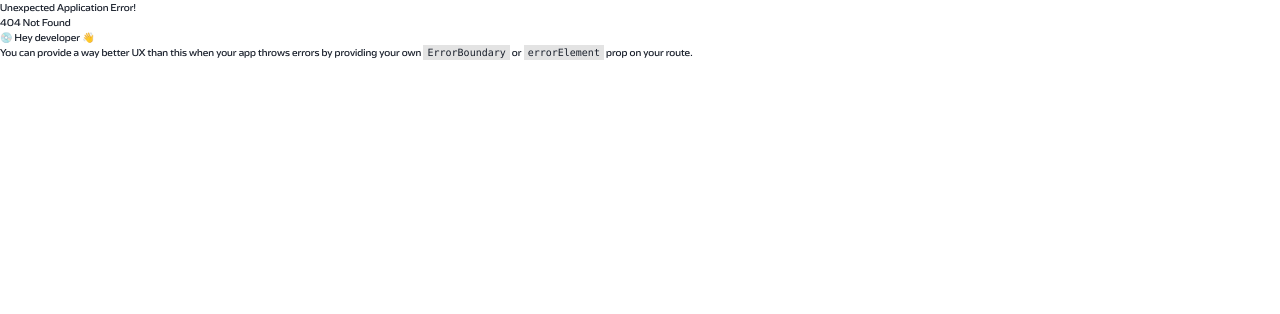
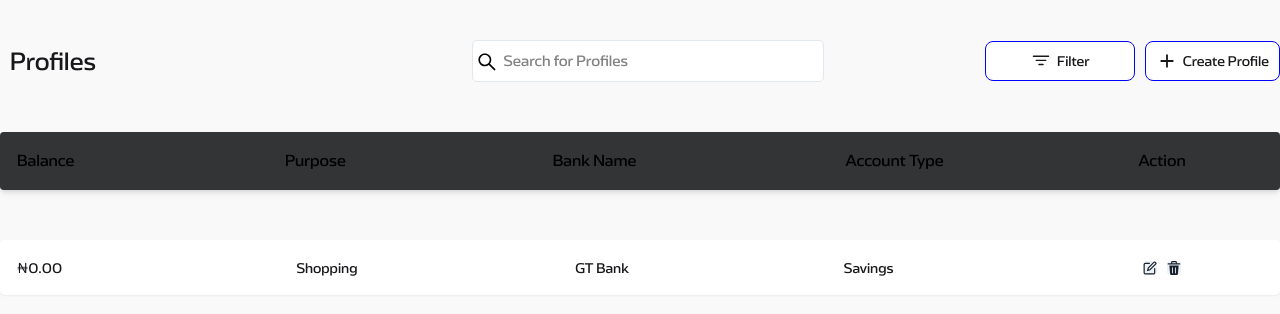
Before and after one commit to ichere/salesManagementFE, a React (Vite) app: page /sales in a window 1280 px wide. Before the commit this address had no page. Shown: the top 314 px of the page. Built offline with nearby package versions, Linux system fonts and the light colour scheme.

Commit message:
creation of the sales page

```diff
--- a/package.json
+++ b/package.json
@@ -10,6 +10,7 @@
     "preview": "vite preview"
   },
   "dependencies": {
+    "@chakra-ui/icons": "^2.1.1",
     "@chakra-ui/react": "^2.8.2",
     "dayjs": "^1.11.11",
     "react": "^18.2.0",
--- /dev/null
+++ b/src/components/DeleteModal.tsx
@@ -0,0 +1,39 @@
+import {
+    Button,
+    Modal,
+    ModalOverlay,
+    ModalContent,
+    ModalHeader,
+    ModalBody,
+    ModalFooter,
+} from "@chakra-ui/react";
+
+interface DeleteModalProps {
+    isOpen: boolean;
+    onClose: () => void;
+    onDelete: () => void;
+}
+
+const DeleteModal: React.FC<DeleteModalProps> = ({
+    isOpen,
+    onClose,
+    onDelete,
+}) => {
+    return (
+      <Modal isOpen={isOpen} onClose={onClose} isCentered>
+        <ModalOverlay />
+        <ModalContent>
+          <ModalHeader textAlign="center">Want to Delete?</ModalHeader>
+          <ModalBody textAlign="center">
+            <Button colorScheme="red" mr={3} onClick={onDelete}>
+              Yes
+            </Button>
+            <Button onClick={onClose}>No</Button>
+          </ModalBody>
+          <ModalFooter />
+        </ModalContent>
+      </Modal>
+    );
+};
+
+export default DeleteModal;
--- /dev/null
+++ b/src/components/sales/SalesModal.tsx
@@ -0,0 +1,102 @@
+import React, { useState } from "react";
+import {
+  Modal,
+  ModalOverlay,
+  ModalContent,
+  ModalHeader,
+  ModalFooter,
+  ModalBody,
+  ModalCloseButton,
+  Button,
+  FormControl,
+  FormLabel,
+  Input,
+} from "@chakra-ui/react";
+
+type SalesModalProps = {
+  isOpen: boolean;
+  onClose: () => void;
+  isEditing: boolean;
+//   onSave: () => void;
+};
+
+const SalesModal: React.FC<SalesModalProps> = ({
+  isOpen,
+  onClose,
+    isEditing,
+}) => {
+  const [balance, setBalance] = useState("");
+  const [purpose, setPurpose] = useState("");
+  const [bankName, setBankName] = useState("");
+  const [accountType, setAccountType] = useState("");
+
+  return (
+    <Modal isOpen={isOpen} onClose={onClose} isCentered>
+      <ModalOverlay />
+      <ModalContent>
+        <ModalHeader>{isEditing ? "Add Sales" : "Edit Sales"}</ModalHeader>
+        <ModalCloseButton />
+        <ModalBody>
+          <FormControl>
+            <FormLabel>Balance</FormLabel>
+            <Input
+              value={balance}
+              onChange={(e: {
+                target: { value: React.SetStateAction<string> };
+              }) => setBalance(e.target.value)}
+            />
+          </FormControl>
+
+          <FormControl>
+            <FormLabel>Purpose</FormLabel>
+            <Input
+              value={purpose}
+              onChange={(e: {
+                target: { value: React.SetStateAction<string> };
+              }) => setPurpose(e.target.value)}
+            />
+          </FormControl>
+          <FormControl>
+            <FormLabel>Bank Name</FormLabel>
+            <Input
+              value={bankName}
+              onChange={(e: {
+                target: { value: React.SetStateAction<string> };
+              }) => setBankName(e.target.value)}
+            />
+          </FormControl>
+          <FormControl>
+            <FormLabel>Account Type</FormLabel>
+            <Input
+              value={accountType}
+              onChange={(e: {
+                target: { value: React.SetStateAction<string> };
+              }) => setAccountType(e.target.value)}
+            />
+          </FormControl>
+        </ModalBody>
+        <ModalFooter>
+          {isEditing ? (
+            <Button colorScheme="blue" mr={3} onClick={onClose}>
+              Cancel
+            </Button>
+          ) : null}
+          <Button variant="outline" onClick={onClose}>
+            Close
+          </Button>
+          {isEditing ? (
+            <Button colorScheme="blue" ml={3}>
+              Save
+            </Button>
+          ) : (
+            <Button colorScheme="blue" ml={3}>
+              Save
+            </Button>
+          )}
+        </ModalFooter>
+      </ModalContent>
+    </Modal>
+  );
+};
+
+export default SalesModal;
--- /dev/null
+++ b/src/components/sales/SalesTableHead.tsx
@@ -0,0 +1,41 @@
+import { Flex, Text } from '@chakra-ui/react'
+import { TABLE_HEAD_FONT } from '../../constants/appConstants'
+
+export const SalesTableHead = () => {
+  return (
+    <Flex
+      width="100%"
+      p={["1.4rem", "1.4rem", "1.7rem"]}
+      px={[".8rem", "1rem", "1.7rem"]}
+      fontSize={TABLE_HEAD_FONT}
+      align="center"
+      justify="space-between"
+      textAlign="left"
+      bgColor="#333436"
+      borderRadius="md"
+      boxShadow="md"
+    >
+      <Flex gap="1rem" width={["35%", "33%", "20%"]}>
+        <Text width={["100%", "100%", "100%"]} textAlign="left">
+          Balance
+        </Text>
+      </Flex>
+      <Text width={["35%", "33%", "20%"]} px={["1rem", "1rem", "0"]}>
+        Purpose
+      </Text>
+      <Text width={["22%", "33%", "22%"]} textAlign="left">
+        Bank Name
+      </Text>
+      <Text width={["33%", "33%", "22%"]} display={["none", "none", "block"]}>
+        Account Type
+      </Text>
+
+      <Text
+        width={["20rem", "20rem", "10%"]}
+        display={["none", "none", "block"]}
+      >
+        Action
+      </Text>
+    </Flex>
+  )
+}
--- /dev/null
+++ b/src/components/sales/SalesTableRow.tsx
@@ -0,0 +1,114 @@
+import { Flex, IconButton, Text, useColorModeValue } from "@chakra-ui/react"
+import { TABLE_BODY_FONT } from "../../constants/appConstants"
+import { useState } from "react";
+import { COLOURS } from "../../constants/colours";
+import { DeleteIcon, EditIcon } from "@chakra-ui/icons";
+import SalesModal from "./SalesModal";
+import DeleteModal from "../DeleteModal";
+import { formatToNaira } from "../../utils/numberFormat";
+
+
+export const SalesTableRow = () => {
+    const tableBg = useColorModeValue(COLOURS.white, COLOURS.tableDark);
+    const appTextColor = useColorModeValue(COLOURS.darkGrey, COLOURS.ivory);
+    const [isDeleteModalOpen, setIsDeleteModalOpen] = useState(false);
+    const [isProfileModalOpen, setIsProfileModalOpen] = useState(false);
+
+  const handleDelete = () => {
+    // Your delete logic here
+    setIsDeleteModalOpen(false);
+  };
+  return (
+    <Flex
+      minWidth="100%"
+      textAlign="left"
+      justify="space-between"
+      p={["1.4rem", "1.4rem", "1.7rem"]}
+      px={[".8rem", "1rem", "1.7rem"]}
+      fontSize={TABLE_BODY_FONT}
+      align="center"
+      borderRadius=".5rem"
+      bg={tableBg}
+      color={appTextColor}
+      shadow="sm"
+      mb="1.1rem"
+      cursor={"pointer"}
+    >
+      <style>{`
+
+      .css-c7p0e4{
+        background: #F9F9F9
+
+      }
+
+      `}</style>
+      <Flex
+        gap="1rem"
+        textAlign={"left"}
+        width={["38%", "33%", "26%"]}
+        align="center"
+      >
+        <Text isTruncated width={["100%", "100%", "100%"]}>
+          {formatToNaira(0 ?? 0) || "--"}
+        </Text>
+      </Flex>
+      <Text
+        width={["36%", "34%", "25%"]}
+        isTruncated
+        px={["1rem", "1rem", "0"]}
+      >
+        Shopping
+      </Text>
+
+      <Text ml={"1rem"} color={appTextColor} width={["22%", "33%", "25%"]}>
+        GT Bank
+      </Text>
+
+      <Text
+        textAlign="left"
+        width={["20rem", "100%", "25%"]}
+        display={["none", "none", "block"]}
+      >
+        Savings
+      </Text>
+
+      <Flex
+        width={["20rem", "20rem", "14%"]}
+        display={["none", "none", "flex"]}
+      >
+        <Text
+          ml={"3rem"}
+          color={appTextColor}
+          display="flex"
+          gap={["2rem", "2rem", "1rem"]}
+        >
+          <IconButton
+            icon={<EditIcon />}
+            aria-label="Edit Profile"
+            size="m"
+            onClick={() => setIsProfileModalOpen(true)}
+          ></IconButton>
+          <SalesModal
+            isOpen={isProfileModalOpen}
+            onClose={() => setIsProfileModalOpen(false)}
+            isEditing={false}
+          />
+
+          <IconButton
+            icon={<DeleteIcon />}
+            aria-label="Edit Profile"
+            size="m"
+            onClick={() => setIsDeleteModalOpen(true)}
+          >
+            Delete Profile
+          </IconButton>
+          <DeleteModal
+            isOpen={isDeleteModalOpen}
+            onClose={() => setIsDeleteModalOpen(false)}
+            onDelete={handleDelete}
+          />
+        </Text>
+      </Flex>
+    </Flex>
+  )
+}
--- a/src/constants/appConstants.ts
+++ b/src/constants/appConstants.ts
@@ -1,2 +1,4 @@
 export const BUTTON_ICON_SIZE = 22;
 export const TAB_BREAKPOINT = 600;
+export const TABLE_HEAD_FONT = ['1.3rem', '1.3rem', '1.6rem'];
+export const TABLE_BODY_FONT = ['1.25rem', '1.25rem', '1.4rem'];
--- a/src/constants/colours.ts
+++ b/src/constants/colours.ts
@@ -11,4 +11,5 @@ export const COLOURS = {
     headingGrey: '#18181B',
     darkGrey: '#18181B',
     lightGrey: '#D4D4D8',
+    tableDark: '#333436',
 };
--- a/src/main.tsx
+++ b/src/main.tsx
@@ -15,6 +15,7 @@ import { PasswordResetPage } from './pages/PasswordResetPage';
 import { VerifyEmail } from './pages/VerifyEmail';
 import { ResetSuccessPage } from './pages/ResetSuccessPage';
 import { HomePage } from './pages/HomePage';
+import { SalesPage } from './pages/SalesPage';
 
 const { ToastContainer } = createStandaloneToast();
 
@@ -50,6 +51,10 @@ const router = createBrowserRouter([
   {
     path: '/home',
     element: <HomePage />
+  },
+  {
+    path: '/sales',
+    element: <SalesPage />
   },
 
 ]);
--- /dev/null
+++ b/src/pages/SalesPage.tsx
@@ -0,0 +1,35 @@
+import { PageTitle, useDocumentTitle } from '../utils/pageTitle';
+import { PageWrapper } from '../components/PageWrapper';
+import { PageHeader } from '../components/PageHeader';
+import { BUTTON_ICON_SIZE, TAB_BREAKPOINT } from '../constants/appConstants';
+import { MdOutlineAdd } from 'react-icons/md';
+import { LargeBtn } from '../components/LargeBtn';
+import { SalesTableHead } from '../components/sales/SalesTableHead';
+import { SalesTableRow } from '../components/sales/SalesTableRow';
+
+export const SalesPage = () => {
+    useDocumentTitle(PageTitle.Sales);
+  return (
+    <PageWrapper heading={"Welcome to your Profile"} subHeading={"profiles"}>
+        <PageHeader
+          header="Profiles"
+          loading={false}
+          btn={true}
+          text="Create Profile"
+          modalHeader="Add Profile"
+          size="4xl"
+          childComp={
+            window.innerWidth >= TAB_BREAKPOINT ? (
+              <MdOutlineAdd size={BUTTON_ICON_SIZE} />
+            ) : undefined
+          }
+          modalChildren={
+            <LargeBtn text="Add Order" bg={""} color={""} loading={false} />
+          }
+        ></PageHeader>
+        <SalesTableHead />
+        <SalesTableRow />
+
+      </PageWrapper>
+  )
+}
--- /dev/null
+++ b/src/utils/numberFormat.ts
@@ -0,0 +1,10 @@
+export const formatToNaira = (amount: number): string | undefined => {
+    return new Intl.NumberFormat('en-NG', {
+      style: 'currency',
+      currency: 'NGN',
+    }).format(amount);
+};
+
+export const formatNumberWithCommas = (value: number): string => {
+    return value.toString().replace(/\B(?=(\d{3})+(?!\d))/g, ',');
+};
--- a/src/utils/pageTitle.ts
+++ b/src/utils/pageTitle.ts
@@ -8,6 +8,7 @@ export enum PageTitle {
     Password_Reset = 'Salesxy | Reset Password',
     Reset_Successful = 'Salesxy | Reset Successful',
     VerifyEmail = 'Salesxy | Email Verification',
+    Sales = 'Salesxy | Sales Page',
 }
 
 export const useDocumentTitle = (
```
Also changed, not shown: 1 other file (tests, documents, lock files or other folders).
